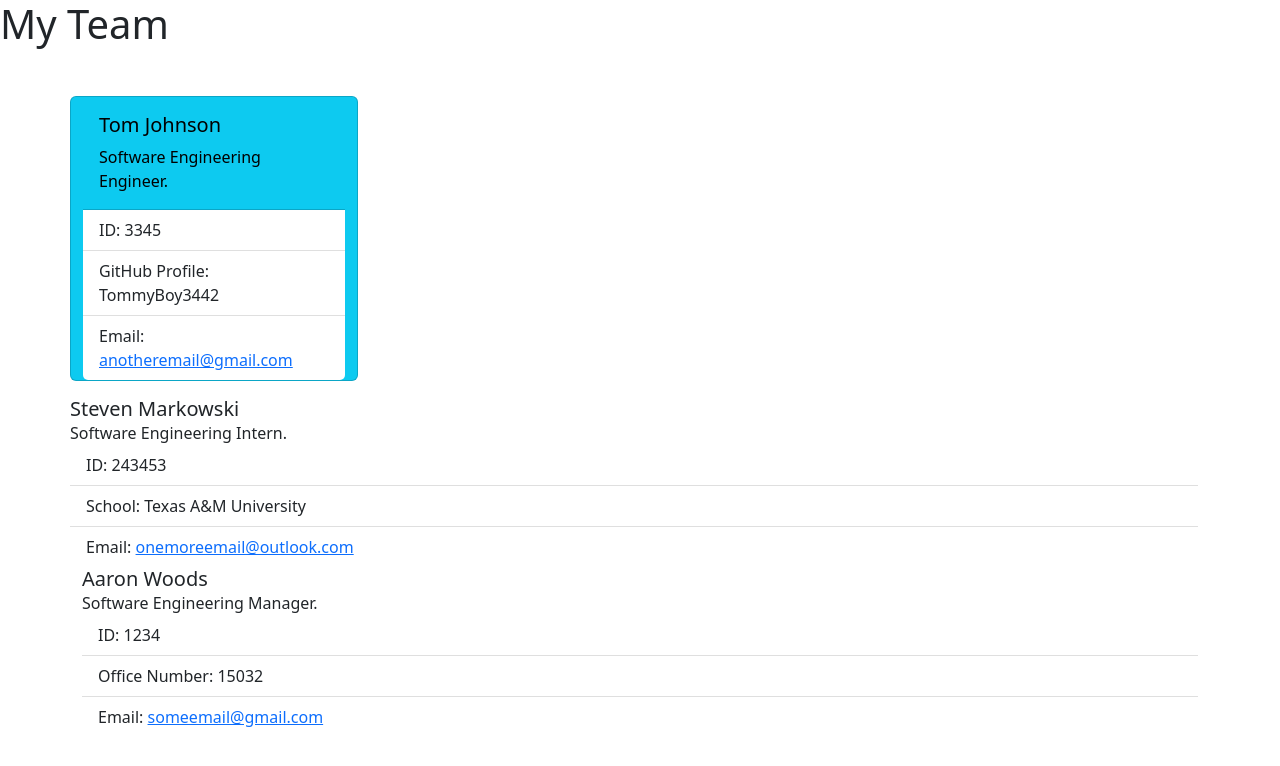
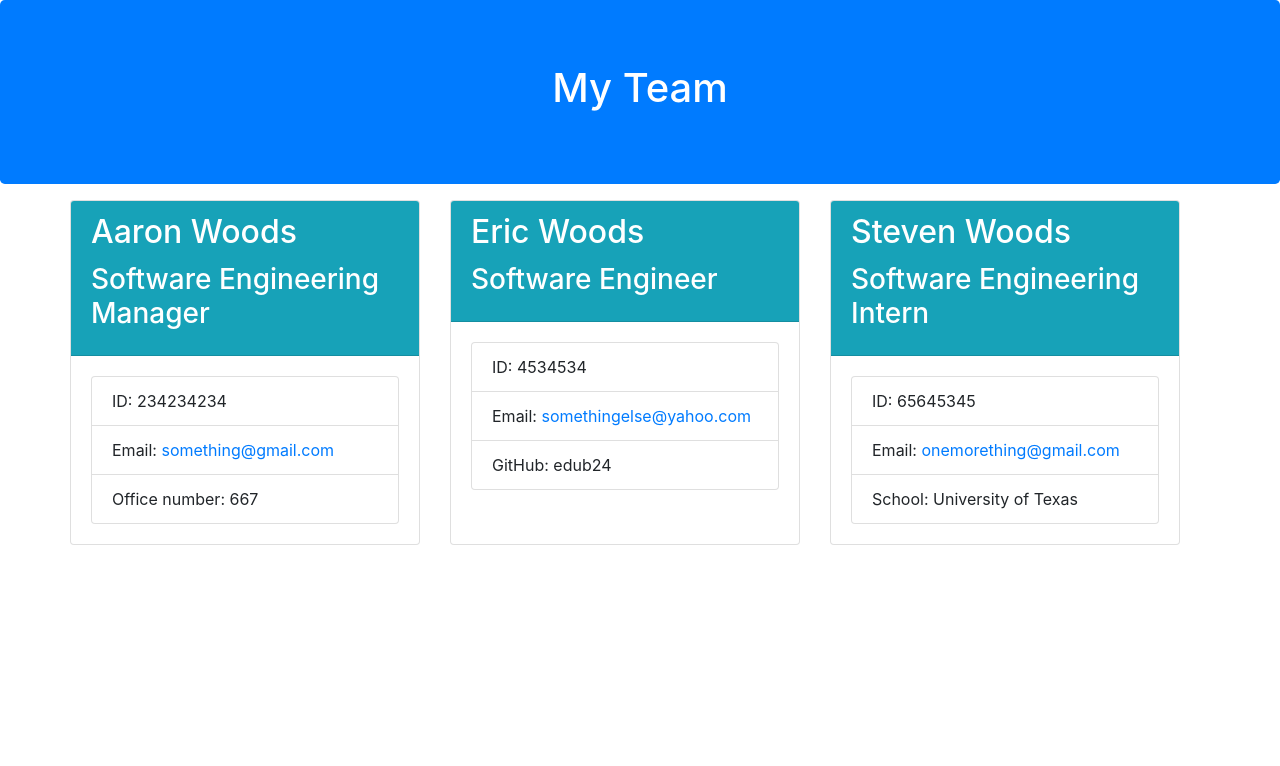
Before and after one commit to awoods1893/Team-Profile-Generator, a website: page myTeam.html in a window 1280 px wide. Drawn offline with nearby package versions, Linux system fonts and the light colour scheme.

Commit message:
fixed the formatting issues. used a lower version of bootstrap to get the jumbotron functionality back

```diff
--- a/index.js
+++ b/index.js
@@ -80,7 +80,7 @@ function runApplication() {
         {
         type: "number",
         name: "officeNumber",
-        message: "What is the manager's office number.",
+        message: "What is the manager's office number?",
         validate: officeNumberInput => {
             if (typeof officeNumberInput == "number") {
                 return true;
--- a/myTeam.html
+++ b/myTeam.html
@@ -1,55 +1,67 @@
+
     <!DOCTYPE html>
     <html lang="en">
     <head>
-        <meta charset="UTF-8">
-        <meta name="viewport" content="width=device-width, initial-scale=1.0">
-        <meta http-equiv="X-UA-Compatible" content="ie=edge">
-        <title>Software Engineering</title>
-        <link rel="stylesheet" type="text/css" href="style.css">
-        <link href="https://cdn.jsdelivr.net/npm/bootstrap@5.2.0/dist/css/bootstrap.min.css"
-        rel="stylesheet" integrity="sha384-gH2yIJqKdNHPEq0n4Mqa/HGKIhSkIHeL5AyhkYV8i59U5AR6csBvApHHNl/vI1Bx" crossorigin="anonymous">
+        <meta charset="UTF-8" />
+        <meta name="viewport" content="width=device-width, initial-scale=1.0" />
+        <meta http-equiv="X-UA-Compatible" content="ie=edge" />
+        <title>My Team</title>
+        <link rel="stylesheet" href="https://stackpath.bootstrapcdn.com/bootstrap/4.3.1/css/bootstrap.min.css"
+            integrity="sha384-ggOyR0iXCbMQv3Xipma34MD+dH/1fQ784/j6cY/iJTQUOhcWr7x9JvoRxT2MZw1T" crossorigin="anonymous">
+        <link rel="stylesheet" href="style.css">
+        <script src="https://kit.fontawesome.com/c502137733.js"></script>
     </head>
     <body>
-        <header>
-            <h1>My Team</h1>
-        </header>
-        <main class="container my-5">
+        <div class="container-fluid">
             <div class="row">
-                <div class="card text-bg-info mb-3" style="max-width: 18rem;">
+                <div class="col-12 jumbotron mb-3 team-heading bg-primary">
+                    <h1 class="text-center text-white">My Team</h1>
+                </div>
+            </div>
+        </div>
+        <div class="container">
+            <div class="row">
+                <div class="row team-area col-12 d-flex justify-content-center">
+                <div class="card-deck">
+                    <div class="card employee-card">
+        <div class="card-header bg-info text-white">
+            <h2 class="card-title">Aaron Woods</h2>
+            <h3 class="card-title">Software Engineering Manager</h3>
+        </div>
         <div class="card-body">
-          <h5 class="card-title">Tom Johnson</h5>
-          <p class="card-text">Software Engineering Engineer.</p>
-        </div>
-        <ul class="list-group list-group-flush">
-          <li class="list-group-item">ID: 3345</li>
-          <li class="list-group-item">GitHub Profile: TommyBoy3442</li>
-          <li class="list-group-item">Email: <a href="mailto:anotheremail@gmail.com">anotheremail@gmail.com</a> </li>
+            <ul class="list-group">
+                <li class="list-group-item">ID: 234234234</li>
+                <li class="list-group-item">Email: <a href="mailto:something@gmail.com">something@gmail.com</a></li>
+                <li class="list-group-item">Office number: 667</li>
             </ul>
         </div>
-</div<div class="card text-bg-info mb-3" style="max-width: 18rem;">
+    </div><div class="card employee-card">
+        <div class="card-header bg-info text-white">
+            <h2 class="card-title">Eric Woods</h2>
+            <h3 class="card-title">Software Engineer</h3>
+        </div>
         <div class="card-body">
-          <h5 class="card-title">Steven Markowski</h5>
-          <p class="card-text">Software Engineering Intern.</p>
-        </div>
-        <ul class="list-group list-group-flush">
-          <li class="list-group-item">ID: 243453</li>
-          <li class="list-group-item">School: Texas A&M University</li>
-          <li class="list-group-item">Email: <a href="mailto:onemoreemail@outlook.com">onemoreemail@outlook.com</a> </li>
+            <ul class="list-group">
+                <li class="list-group-item">ID: 4534534</li>
+                <li class="list-group-item">Email: <a href="mailto:somethingelse@yahoo.com">somethingelse@yahoo.com</a></li>
+                <li class="list-group-item">GitHub: edub24</li>
             </ul>
         </div>
-</div<div class="card text-bg-info mb-3" style="max-width: 18rem;">
+    </div><div class="card employee-card">
+        <div class="card-header bg-info text-white">
+            <h2 class="card-title">Steven Woods</h2>
+            <h3 class="card-title">Software Engineering Intern</h3>
+        </div>
         <div class="card-body">
-          <h5 class="card-title">Aaron Woods</h5>
-          <p class="card-text">Software Engineering Manager.</p>
-        </div>
-        <ul class="list-group list-group-flush">
-          <li class="list-group-item">ID: 1234</li>
-          <li class="list-group-item">Office Number: 15032</li>
-          <li class="list-group-item">Email: <a href="mailto:someemail@gmail.com">someemail@gmail.com</a> </li>
+            <ul class="list-group">
+                <li class="list-group-item">ID: 65645345</li>
+                <li class="list-group-item">Email: <a href="mailto:onemorething@gmail.com">onemorething@gmail.com</a></li>
+                <li class="list-group-item">School: University of Texas</li>
             </ul>
         </div>
-</div
     </div>
-        </main>
+                </div>
+            </div>
+        </div>
     </body>
     </html>
--- a/src/teamTemplate.js
+++ b/src/teamTemplate.js
@@ -1,52 +1,56 @@
 const createManagerCard = managerTitle => {
     return managerTitle.map(manager =>{
-        return `<div class="card text-bg-info mb-3" style="max-width: 18rem;">
+        return `<div class="card employee-card">
+        <div class="card-header bg-info text-white">
+            <h2 class="card-title">${manager.getName()}</h2>
+            <h3 class="card-title">Software Engineering ${manager.getRole()}</h3>
+        </div>
         <div class="card-body">
-          <h5 class="card-title">${manager.getName()}</h5>
-          <p class="card-text">Software Engineering ${manager.getRole()}.</p>
-        </div>
-        <ul class="list-group list-group-flush">
+            <ul class="list-group">
                 <li class="list-group-item">ID: ${manager.getId()}</li>
-          <li class="list-group-item">Office Number: ${manager.getOfficeNumber()}</li>
-          <li class="list-group-item">Email: <a href="mailto:${manager.getEmail()}">${manager.getEmail()}</a> </li>
+                <li class="list-group-item">Email: <a href="mailto:${manager.getEmail()}">${manager.getEmail()}</a></li>
+                <li class="list-group-item">Office number: ${manager.getOfficeNumber()}</li>
             </ul>
         </div>
-</div`
+    </div>`
     }).join('');
 
 }
 
 const createInternCard = internTitle => {
     return internTitle.map(intern => {
-        return `<div class="card text-bg-info mb-3" style="max-width: 18rem;">
+        return `<div class="card employee-card">
+        <div class="card-header bg-info text-white">
+            <h2 class="card-title">${intern.getName()}</h2>
+            <h3 class="card-title">Software Engineering ${intern.getRole()}</h3>
+        </div>
         <div class="card-body">
-          <h5 class="card-title">${intern.getName()}</h5>
-          <p class="card-text">Software Engineering ${intern.getRole()}.</p>
-        </div>
-        <ul class="list-group list-group-flush">
+            <ul class="list-group">
                 <li class="list-group-item">ID: ${intern.getId()}</li>
+                <li class="list-group-item">Email: <a href="mailto:${intern.getEmail()}">${intern.getEmail()}</a></li>
                 <li class="list-group-item">School: ${intern.getSchool()}</li>
-          <li class="list-group-item">Email: <a href="mailto:${intern.getEmail()}">${intern.getEmail()}</a> </li>
             </ul>
         </div>
-</div`
+    </div>`
     }).join('');
 }
 
+
 const createEngineerCard = engineerTitle => {
     return engineerTitle.map(engineer => {
-        return `<div class="card text-bg-info mb-3" style="max-width: 18rem;">
+        return `<div class="card employee-card">
+        <div class="card-header bg-info text-white">
+            <h2 class="card-title">${engineer.getName()}</h2>
+            <h3 class="card-title">Software ${engineer.getRole()}</h3>
+        </div>
         <div class="card-body">
-          <h5 class="card-title">${engineer.getName()}</h5>
-          <p class="card-text">Software Engineering ${engineer.getRole()}.</p>
-        </div>
-        <ul class="list-group list-group-flush">
+            <ul class="list-group">
                 <li class="list-group-item">ID: ${engineer.getId()}</li>
-          <li class="list-group-item">GitHub Profile: ${engineer.getGitHub()}</li>
-          <li class="list-group-item">Email: <a href="mailto:${engineer.getEmail()}">${engineer.getEmail()}</a> </li>
+                <li class="list-group-item">Email: <a href="mailto:${engineer.getEmail()}">${engineer.getEmail()}</a></li>
+                <li class="list-group-item">GitHub: ${engineer.getGitHub()}</li>
             </ul>
         </div>
-</div`
+    </div>`
     }).join('')
 }
 
@@ -61,40 +65,49 @@ const createHTMLPage = teamArray => {
     const managerTitle = teamArray.filter(team => {
         return team.getRole() === "Manager";
     });
+    if (managerTitle) {
+        cardsArray.push(createManagerCard(managerTitle));
+    }
     if (engineerTitle) {
         cardsArray.push(createEngineerCard(engineerTitle));
     }
     if (internTitle) {
         cardsArray.push(createInternCard(internTitle));
     }
-    if (managerTitle) {
-        cardsArray.push(createManagerCard(managerTitle));
-    }
     return cardsArray.join('');
 
 };
 
 module.exports = cardsArray => {
-    return `<!DOCTYPE html>
+    return `
+    <!DOCTYPE html>
     <html lang="en">
     <head>
-        <meta charset="UTF-8">
-        <meta name="viewport" content="width=device-width, initial-scale=1.0">
-        <meta http-equiv="X-UA-Compatible" content="ie=edge">
-        <title>Software Engineering</title>
-        <link rel="stylesheet" type="text/css" href="style.css">
-        <link href="https://cdn.jsdelivr.net/npm/bootstrap@5.2.0/dist/css/bootstrap.min.css"
-        rel="stylesheet" integrity="sha384-gH2yIJqKdNHPEq0n4Mqa/HGKIhSkIHeL5AyhkYV8i59U5AR6csBvApHHNl/vI1Bx" crossorigin="anonymous">
+        <meta charset="UTF-8" />
+        <meta name="viewport" content="width=device-width, initial-scale=1.0" />
+        <meta http-equiv="X-UA-Compatible" content="ie=edge" />
+        <title>My Team</title>
+        <link rel="stylesheet" href="https://stackpath.bootstrapcdn.com/bootstrap/4.3.1/css/bootstrap.min.css"
+            integrity="sha384-ggOyR0iXCbMQv3Xipma34MD+dH/1fQ784/j6cY/iJTQUOhcWr7x9JvoRxT2MZw1T" crossorigin="anonymous">
+        <link rel="stylesheet" href="style.css">
+        <script src="https://kit.fontawesome.com/c502137733.js"></script>
     </head>
     <body>
-        <header>
-            <h1>My Team</h1>
-        </header>
-        <main class="container my-5">
+        <div class="container-fluid">
             <div class="row">
+                <div class="col-12 jumbotron mb-3 team-heading bg-primary">
+                    <h1 class="text-center text-white">Software Engineering Team</h1>
+                </div>
+            </div>
+        </div>
+        <div class="container">
+            <div class="row">
+                <div class="row team-area col-12 d-flex justify-content-center">
+                <div class="card-deck">
                     ${createHTMLPage(cardsArray)}
                 </div>
-        </main>
+            </div>
+        </div>
     </body>
     </html>
         `;
```
Lines whose indentation alone changed are shown as unchanged.
